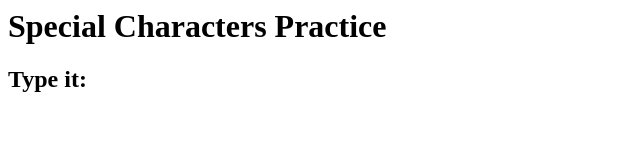
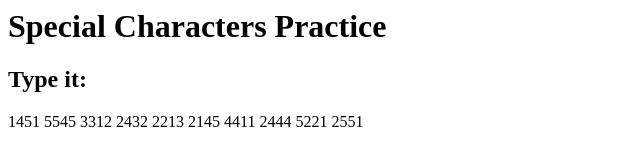
Before and after one commit to marzelin/special-characters-touchtyping-practice, a website: page index.html in a window 1280 px wide. Shown: the whole page, without its empty margins (0-640 px from the left). Drawn offline with Linux system fonts and the light colour scheme.

Commit message:
add siteGovernor file

```diff
--- a/index.html
+++ b/index.html
@@ -11,5 +11,6 @@
         <p class="words-to-type js-insert-random-words"></p>
 
         <script src="RandomStringGenerator.js"></script>
+        <script src="siteGovernor.js"></script>
     </body>
 </html>
--- /dev/null
+++ b/siteGovernor.js
@@ -0,0 +1,9 @@
+var randomWordsContainer = document.querySelector('.js-insert-random-words');
+var listOfCharacters = [1, 2, 3, 4, 5];
+var stringGenerator = RandomStringGenerator(listOfCharacters);
+var randomString = stringGenerator.generate(4, 10);
+
+
+// tests ///////////////////////////////////////////////////////////////////
+
+randomWordsContainer.textContent = randomString;
```
